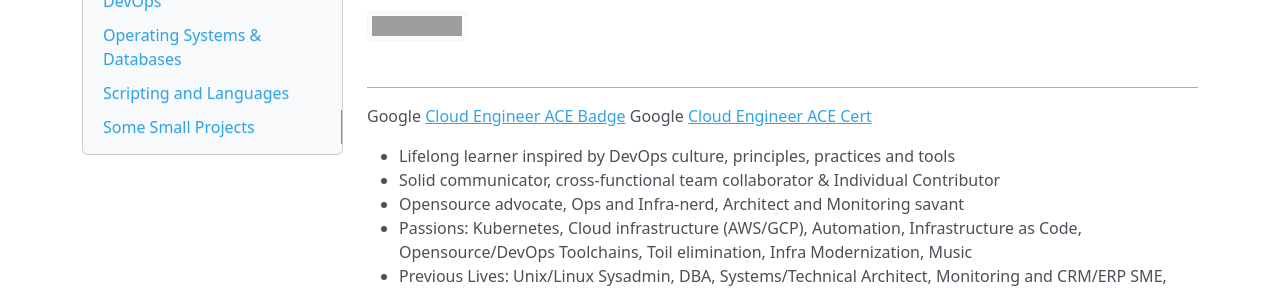
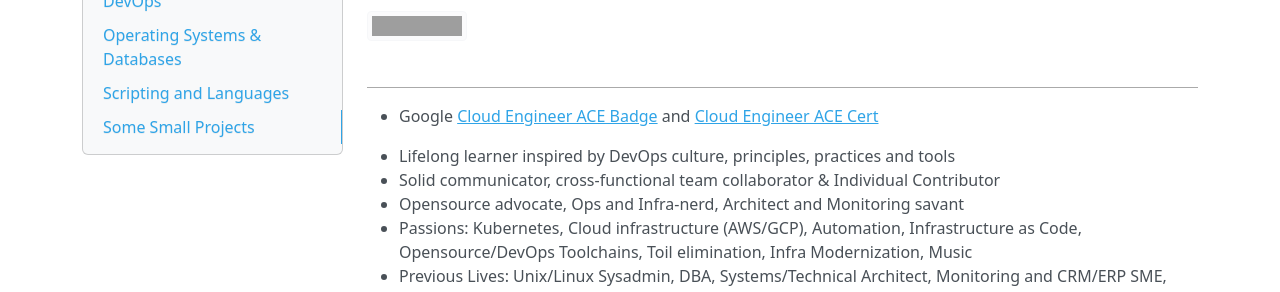
Before and after one commit to michaelcolletti/me, an MkDocs documentation site: the page built from docs/resume.md, in a window 1280 px wide and 900 px high, cut to the strip 311-603 px from the top of the window. Built offline with MkDocs 1.6.1, drawn with Linux system fonts in a browser that asks for light colours; nearby versions of some CDN libraries; a script that is not in the unit is left out; grey boxes are pictures that could not be loaded.

Commit message:
Add more for the changes

```diff
--- a/docs/resume.md
+++ b/docs/resume.md
@@ -13,8 +13,7 @@ Twitter: @devnullid
 <a href="mailto:devnullid+githubcontact@gmail.com?subject=Service Query From Resume"><img src="https://img.shields.io/badge/gmail-%23DD0031.svg?&style=for-the-badge&logo=gmail&logoColor=white"/></a>
 ____
 
-Google [Cloud Engineer ACE Badge](https://api.accredible.com/v1/frontend/credential_website_embed_image/badge/86758246)
-Google [Cloud Engineer ACE Cert](https://api.accredible.com/v1/frontend/credential_website_embed_image/certificate/86758246)
+- Google [Cloud Engineer ACE Badge](https://api.accredible.com/v1/frontend/credential_website_embed_image/badge/86758246) and [Cloud Engineer ACE Cert](https://api.accredible.com/v1/frontend/credential_website_embed_image/certificate/86758246)
 
 <div data-iframe-width="150" data-iframe-height="270" data-share-badge-id="2d5a75b0-b7c8-4682-9149-c2fe1e3c312f" data-share-badge-host="https://www.credly.com"></div><script type="text/javascript" async src="//cdn.credly.com/assets/utilities/embed.js"></script>
 
@@ -23,6 +22,7 @@ Google [Cloud Engineer ACE Cert](https://api.accredible.com/v1/frontend/credenti
 <div data-iframe-width="150" data-iframe-height="270" data-share-badge-id="813d732e-7144-4078-9642-c775efd7bf07" data-share-badge-host="https://www.credly.com"></div><script type="text/javascript" async src="//cdn.credly.com/assets/utilities/embed.js"></script>
 
 <div data-iframe-width="150" data-iframe-height="270" data-share-badge-id="ded1e787-054c-4674-a4f1-c532b51049e3" data-share-badge-host="https://www.credly.com"></div><script type="text/javascript" async src="//cdn.credly.com/assets/utilities/embed.js"></script>
+
 
 
 
```
